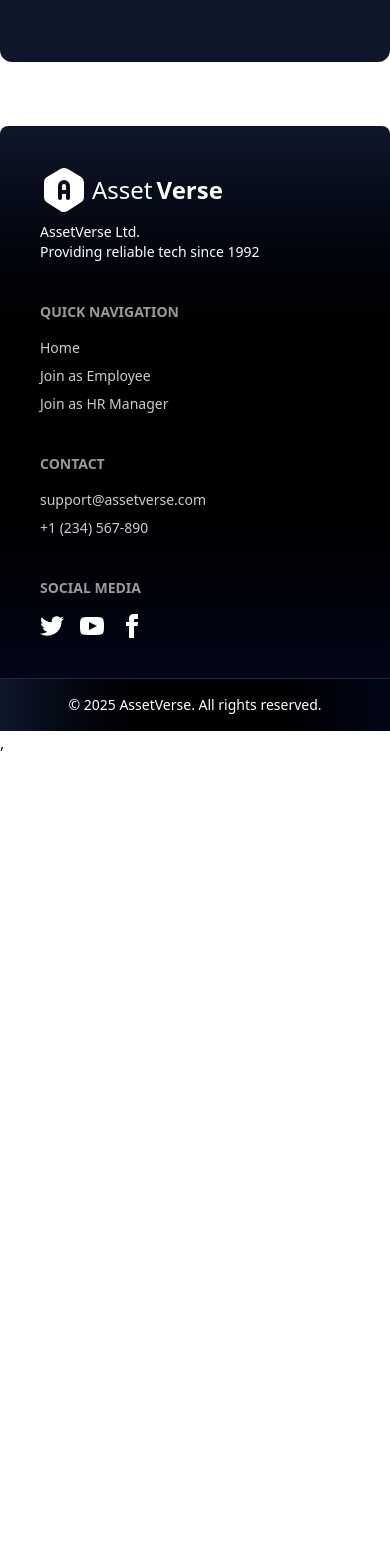
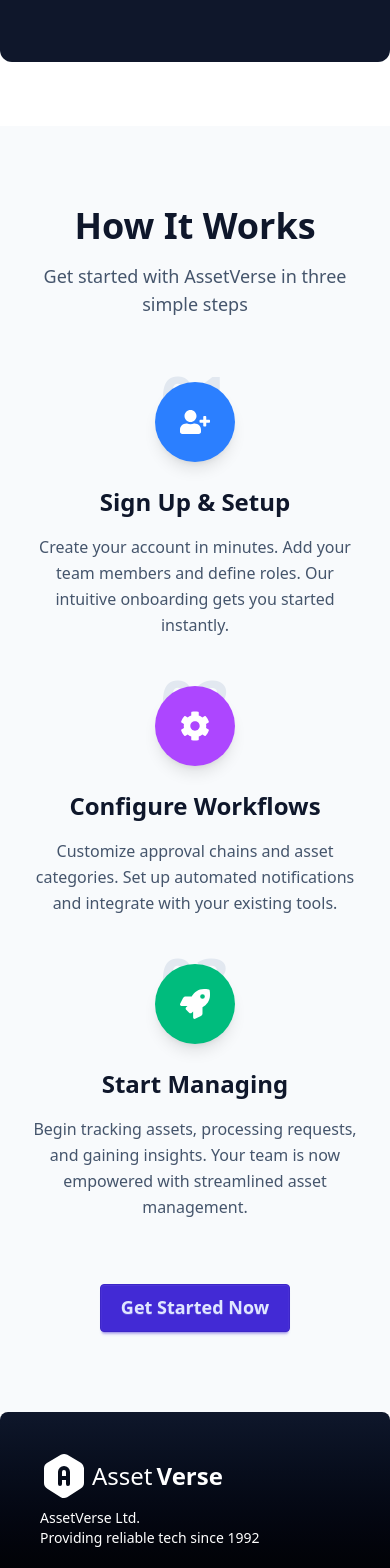
Before and after one commit to chamok192/AssetVerse, a React (Vite) app: page / in a window 390 px wide. Shown: the part 9840-11408 px from the top of the page. Before the commit the page ends 10595 px from the top, so only its background shows below. Built offline with nearby package versions, Linux system fonts and the light colour scheme.

Commit message:
how it works section done

```diff
--- a/package.json
+++ b/package.json
@@ -16,6 +16,7 @@
     "react-dom": "^19.2.0",
     "react-icons": "^5.5.0",
     "react-router": "^7.10.1",
+    "react-router-dom": "^7.10.1",
     "tailwindcss": "^4.1.17"
   },
   "devDependencies": {
--- a/src/Pages/Home/Home.jsx
+++ b/src/Pages/Home/Home.jsx
@@ -5,6 +5,7 @@ import About from '../Shared/About/About';
 import Features from '../Shared/Features/Features';
 import Packages from '../Shared/Packages/Packages';
 import Testimonials from '../Shared/Testimonials/Testimonials';
+import HowItWorks from '../Shared/HowItWorks/HowItWorks';
 
 const Home = () => {
     return (
@@ -15,6 +16,7 @@ const Home = () => {
             <About/>
             <Packages/>
             <Testimonials/>
+            <HowItWorks/>
         </div>
     );
 };
--- /dev/null
+++ b/src/Pages/Shared/HowItWorks/HowItWorks.jsx
@@ -0,0 +1,89 @@
+import React from 'react';
+import { FaUserPlus, FaCog, FaRocket } from 'react-icons/fa';
+import { motion } from 'framer-motion';
+
+const MotionDiv = motion.div;
+
+const steps = [
+    {
+        number: '01',
+        icon: FaUserPlus,
+        title: 'Sign Up & Setup',
+        description: 'Create your account in minutes. Add your team members and define roles. Our intuitive onboarding gets you started instantly.',
+        color: 'bg-blue-500'
+    },
+    {
+        number: '02',
+        icon: FaCog,
+        title: 'Configure Workflows',
+        description: 'Customize approval chains and asset categories. Set up automated notifications and integrate with your existing tools.',
+        color: 'bg-purple-500'
+    },
+    {
+        number: '03',
+        icon: FaRocket,
+        title: 'Start Managing',
+        description: 'Begin tracking assets, processing requests, and gaining insights. Your team is now empowered with streamlined asset management.',
+        color: 'bg-emerald-500'
+    }
+];
+
+const HowItWorks = () => {
+    return (
+        <section className="py-20 px-6 lg:px-16 bg-slate-50">
+            <div className="max-w-7xl mx-auto">
+                <div className="text-center mb-16">
+                    <h2 className="text-4xl font-semibold text-slate-900 mb-4">
+                        How It Works
+                    </h2>
+                    <p className="text-lg text-slate-600 max-w-2xl mx-auto">
+                        Get started with AssetVerse in three simple steps
+                    </p>
+                </div>
+
+                <div className="grid gap-12 md:grid-cols-3 relative">
+                    <div className="hidden md:block absolute top-20 left-0 right-0 h-1 bg-linear-to-r from-blue-500 via-purple-500 to-emerald-500 opacity-20"
+                         style={{ width: '80%', margin: '0 10%' }}>
+                    </div>
+
+                    {steps.map((step, idx) => {
+                        const Icon = step.icon;
+                        return (
+                            <MotionDiv
+                                key={step.number}
+                                initial={{ opacity: 0, y: 30 }}
+                                whileInView={{ opacity: 1, y: 0 }}
+                                viewport={{ once: true }}
+                                transition={{ delay: idx * 0.2, duration: 0.5 }}
+                                className="relative text-center"
+                            >
+                                <div className="absolute -top-4 left-1/2 transform -translate-x-1/2 text-6xl font-bold text-slate-200">
+                                    {step.number}
+                                </div>
+
+                                <div className={`relative z-10 inline-flex items-center justify-center w-20 h-20 rounded-full ${step.color} text-white mb-6 shadow-lg`}>
+                                    <Icon className="text-3xl" />
+                                </div>
+
+                                <h3 className="text-2xl font-semibold text-slate-900 mb-4">
+                                    {step.title}
+                                </h3>
+                                <p className="text-slate-600 leading-relaxed">
+                                    {step.description}
+                                </p>
+                            </MotionDiv>
+                        );
+                    })}
+                </div>
+
+                <div className="text-center mt-16">
+                    <a href="/join/hr-manager" className="btn btn-primary btn-lg normal-case">
+                        Get Started Now
+                    </a>
+                </div>
+            </div>
+        </section>
+    );
+};
+
+export default HowItWorks;
```
Also changed, not shown: 1 other file (tests, documents, lock files or other folders).
